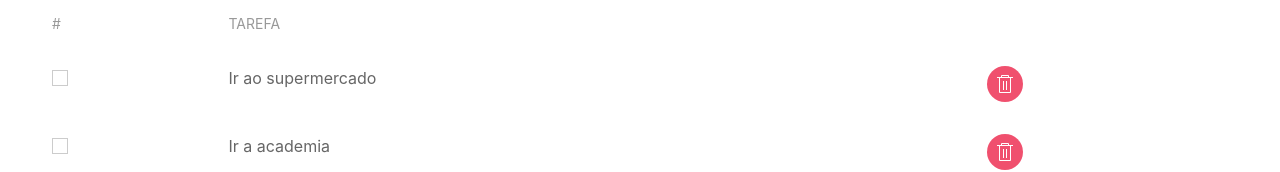
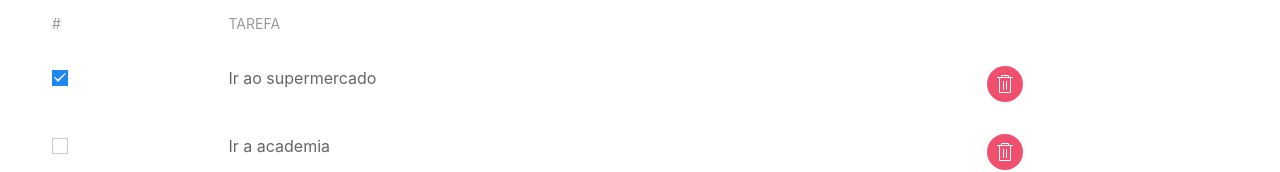
Before and after one commit to DevDaniloFerrari/react-todo-list, a React (Create React App) app: page / in a window 1280 px wide. Shown: the part 124-296 px from the top of the page. Built offline with nearby package versions, Linux system fonts and the light colour scheme.

Commit message:
implementando handleChange

```diff
--- a/src/components/TodoList.tsx
+++ b/src/components/TodoList.tsx
@@ -4,7 +4,7 @@ import TodoListItem from './TodoListItem';
 
 const TodoList = () => {
     const todos: Todo[] = [
-        { id: 1, title: 'Ir ao supermercado', done: false },
+        { id: 1, title: 'Ir ao supermercado', done: true },
         { id: 2, title: 'Ir a academia', done: false }
     ];
     return (
--- a/src/components/TodoListItem.tsx
+++ b/src/components/TodoListItem.tsx
@@ -6,11 +6,18 @@ interface TodoListItemProps {
 }
 
 const TodoListItem = (props: TodoListItemProps) => {
+
+    const handleChange = () => {
+        console.log('Mudou');
+    }
+
     return (
         <tr className="uk-animation-slide-bottom-medium">
             <td className="uk-width-auto">
                 <label>
-                    <input type="checkbox" className="uk-checkbox" />
+                    <input type="checkbox" className="uk-checkbox"
+                        checked={props.todo.done}
+                        onChange={handleChange} />
                 </label>
             </td>
             <td className="width expand">{props.todo.title}</td>
```
